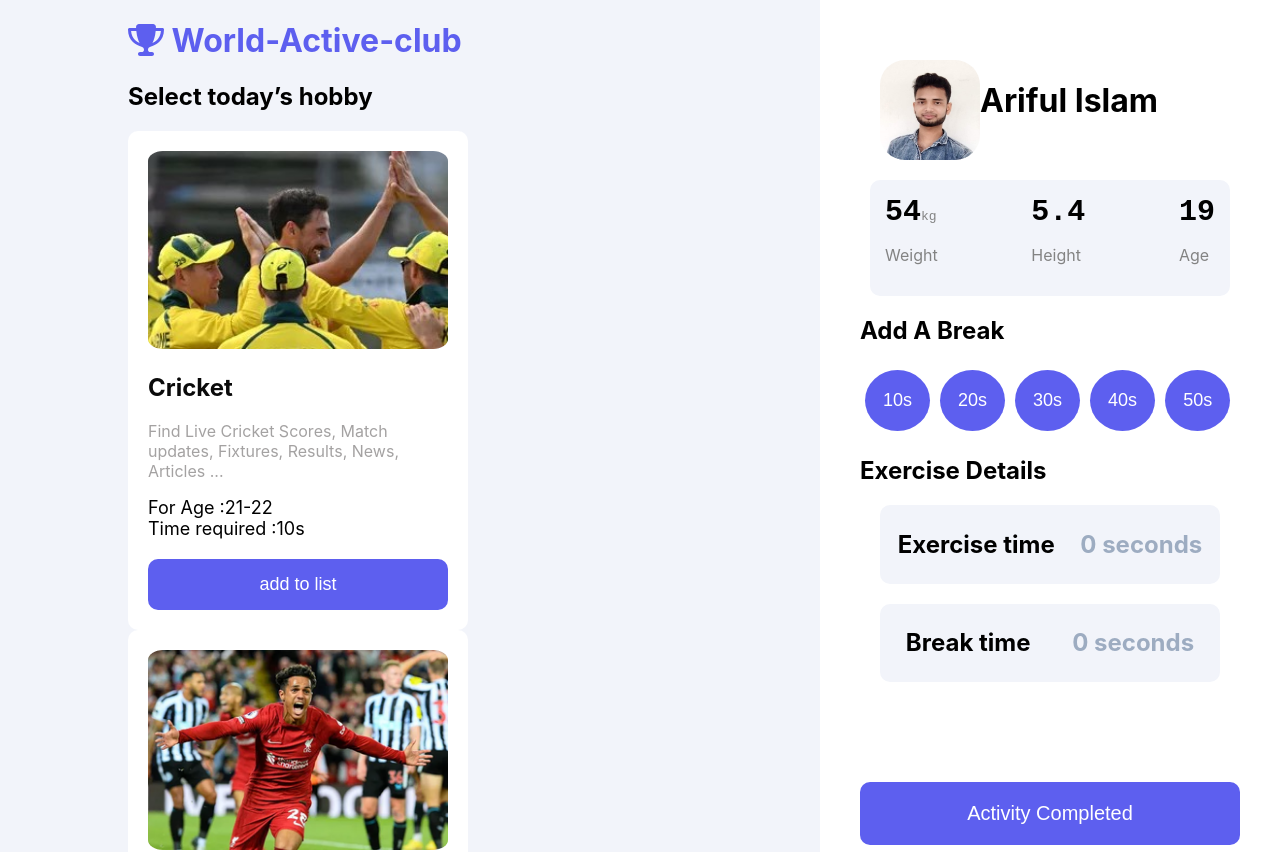
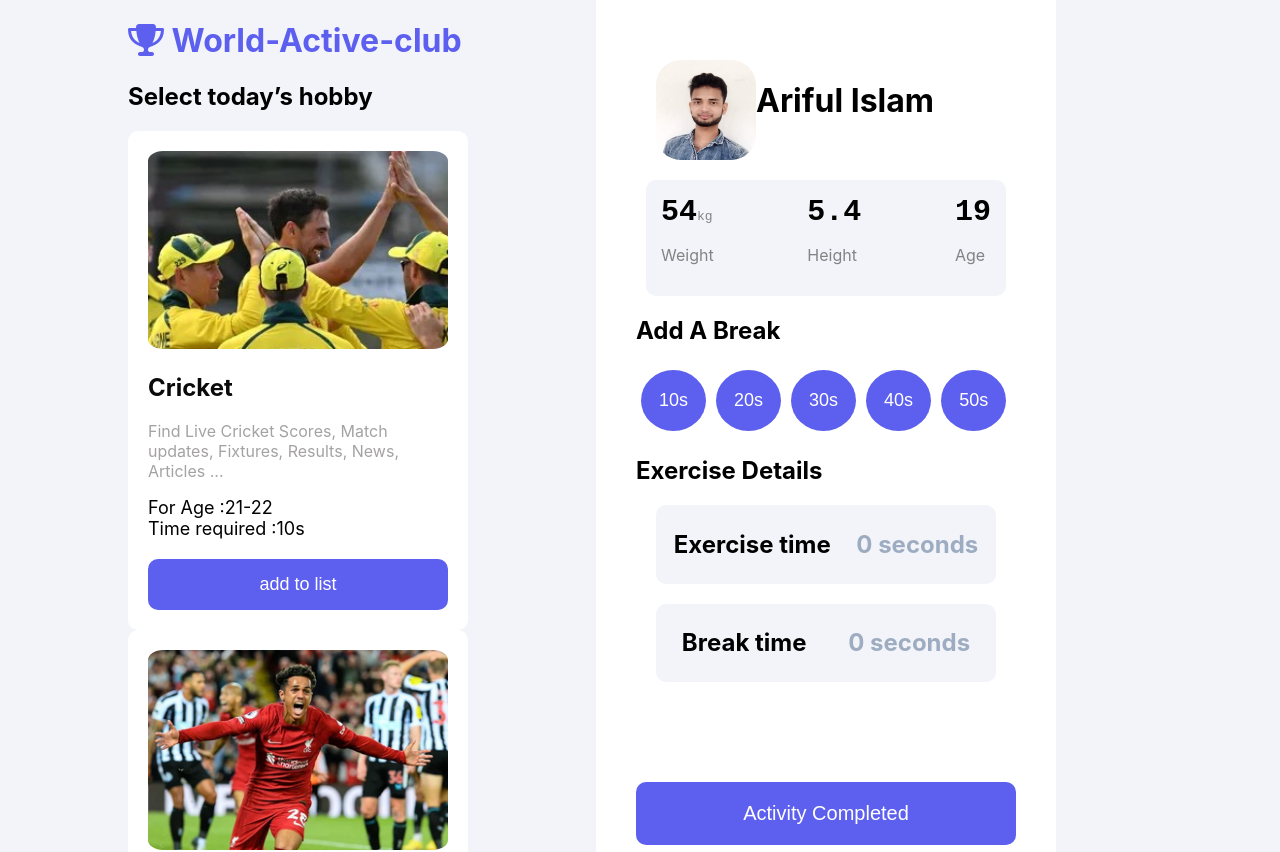
Before and after one commit to arifulgony/ultra-active-club, a React (Create React App) app: page / in a window 1280 px wide. Shown: the top 852 px of the page. Built offline with nearby package versions, Linux system fonts and the light colour scheme.

Commit message:
project ok

```diff
--- a/src/component/deteles/Deteles.css
+++ b/src/component/deteles/Deteles.css
@@ -38,3 +38,11 @@
     color: #fff;
     font-size: 18px;
 }
+
+@media only screen and (min-width:992px) and (max-width:1400px){
+
+    .mane{
+        display: grid;
+        grid-template-columns: repeat(1fr,1fr);
+    }
+}
```
